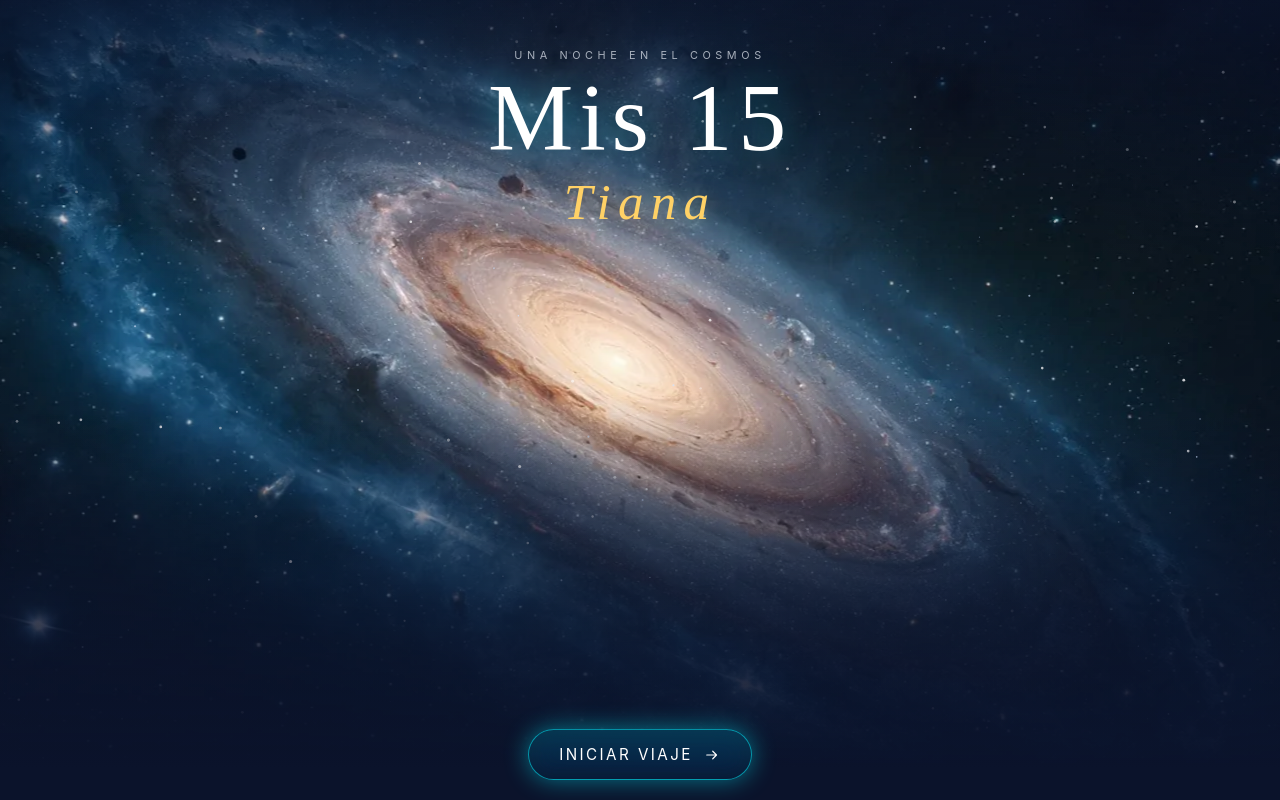
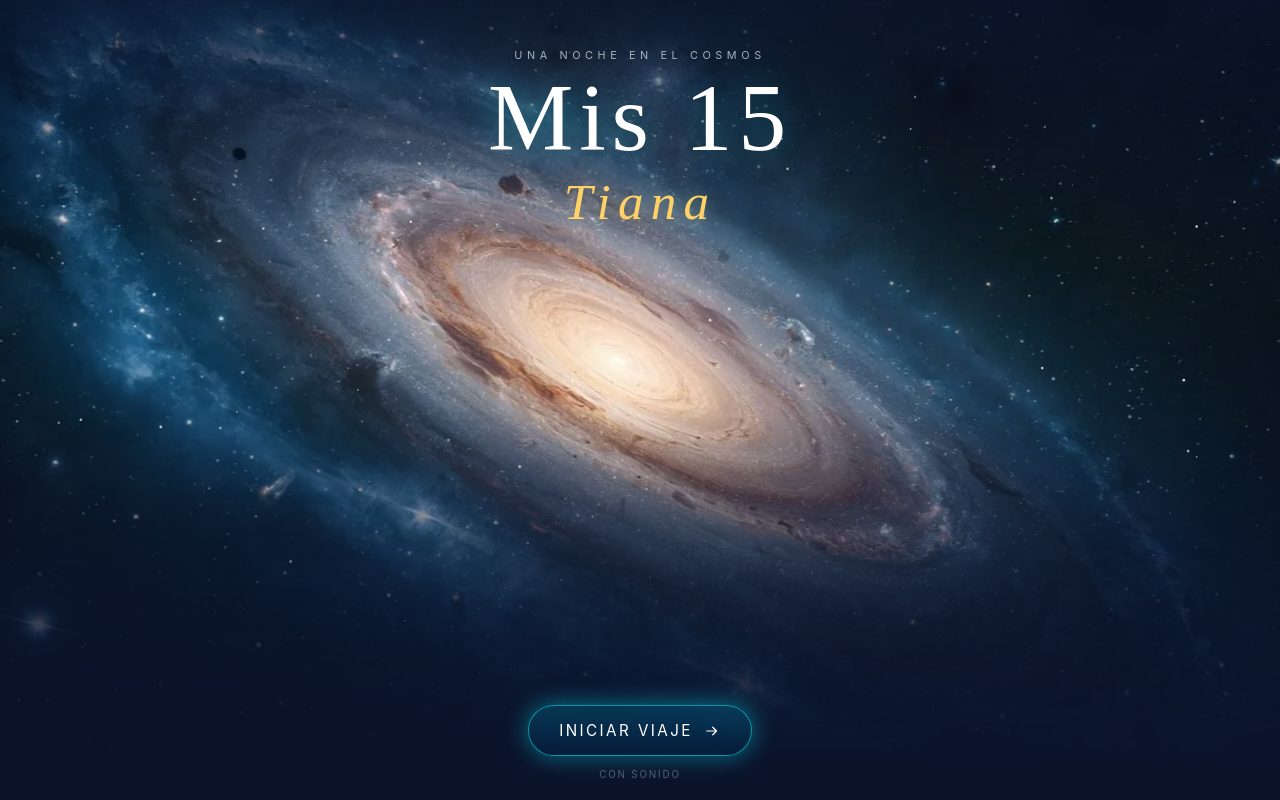
Before and after one commit to rgcandia/xv-galaxia, a React (Vite) app: page / in a window 1280 px wide. Built offline with nearby package versions, Linux system fonts and the light colour scheme.

Commit message:
F1: nota 'con sonido' debajo del boton

```diff
--- a/src/App.tsx
+++ b/src/App.tsx
@@ -88,6 +88,8 @@ export default function App() {
           </svg>
         </button>
 
+        {/* Nota de sonido: debajo del botón, discreta. */}
+        <p className="nota">con sonido</p>
       </footer>
 
       {/* Etapa 2 · Inmersión. Siempre montado, oculto: el play() sale del gesto. */}
--- a/src/styles/portada.css
+++ b/src/styles/portada.css
@@ -265,3 +265,12 @@
     animation: none;
   }
 }
+
+/* --- Nota debajo del CTA (aviso de sonido) ------------------------------- */
+.nota {
+  margin: 12px 0 0;
+  font-size: 0.62rem;
+  letter-spacing: 0.18em;
+  text-transform: uppercase;
+  color: rgb(226 232 240 / 0.35);
+}
```
